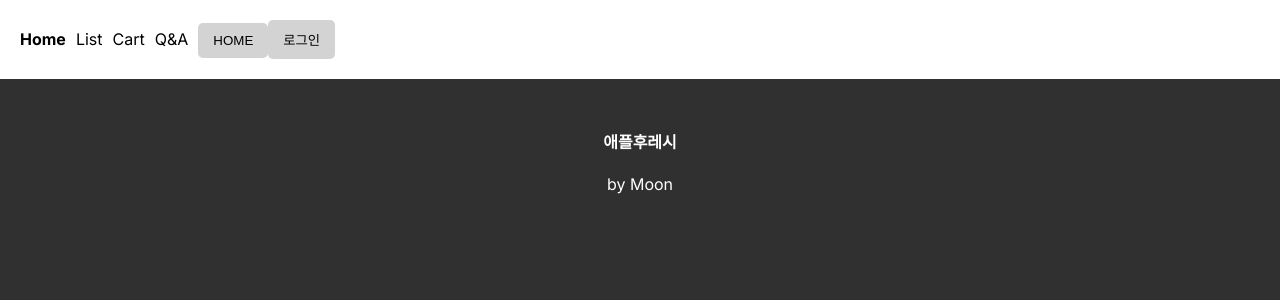
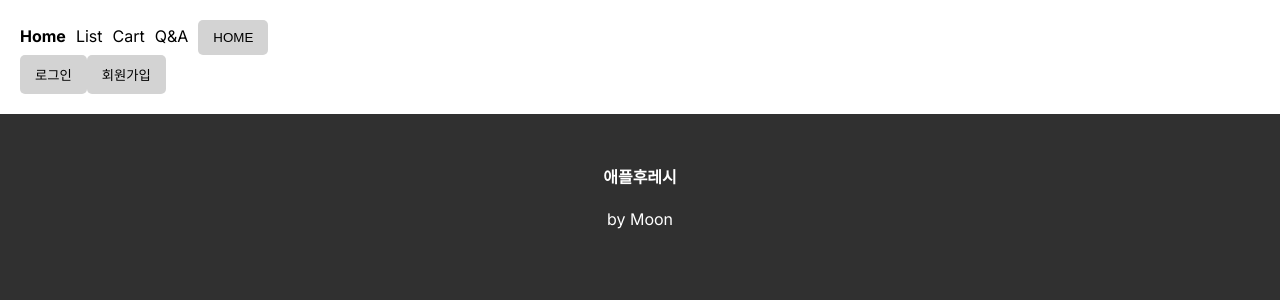
Before and after one commit to mongzii/next-M-market, a Next.js app: page / in a window 1280 px wide. Shown: the top 300 px of the page. Built offline with nearby package versions, Linux system fonts and the light colour scheme; no server answers; the database is empty.

Commit message:
feat: header 회원가입기능추가

```diff
--- /dev/null
+++ b/app/SignupBtn.js
@@ -0,0 +1,16 @@
+"use client";
+
+import { useRouter } from "next/navigation";
+
+export default function SignupBtn() {
+  let router = useRouter();
+  return (
+    <button
+      onClick={() => {
+        router.push("/member");
+      }}
+    >
+      회원가입
+    </button>
+  );
+}
--- /dev/null
+++ b/app/detail/[id]/not-found.js
@@ -0,0 +1,3 @@
+export default function NotFound() {
+  return <h1>없는페이지입니다</h1>;
+}
--- /dev/null
+++ b/app/error.js
@@ -0,0 +1,5 @@
+"use client";
+
+export default function Error() {
+  return <h1>에러입니다</h1>;
+}
--- a/app/layout.js
+++ b/app/layout.js
@@ -6,6 +6,7 @@
 import LogoutBtn from "./LogoutBtn";
 import { getServerSession } from "next-auth";
 import { authOptions } from "@/pages/api/auth/[...nextauth]";
+import SignupBtn from "./SignupBtn";
 
 const inter = Inter({ subsets: ["latin"] });
 
@@ -35,7 +36,10 @@
               <LogoutBtn />
             </span>
           ) : (
-            <LoginBtn />
+            <div>
+              <LoginBtn />
+              <SignupBtn />
+            </div>
           )}
         </div>
         {children}
```
Also changed, not shown: app/loading.js (renamed from app/list/loading.js).
